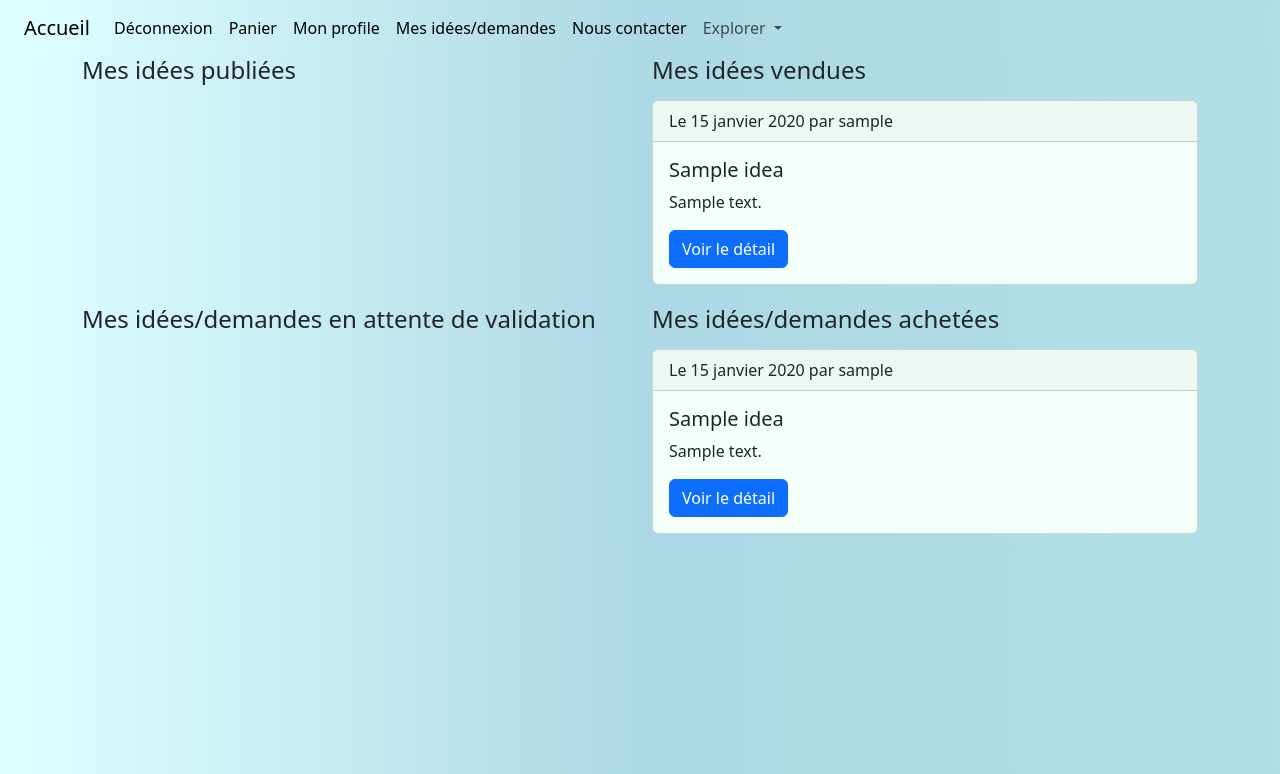
After one commit to gabigab117/remy, a Django app: page /ideas/my-ideas in a window 1280 px wide. The commit adds this page. Shown: the top 774 px of the page. Run offline with Django 4.2, Linux system fonts and the light colour scheme; a user stored in the database is signed in; tables that the repository leaves empty hold one stand-in row (values such as "Sample post"); some libraries are stand-ins or nearby versions.

Commit message:
my_ideas

```diff
--- a/src/ideas/templates/ideas/idea.html
+++ b/src/ideas/templates/ideas/idea.html
@@ -7,6 +7,7 @@
 
 
 {% block body %}
+{% if not idea.paid and idea.status %}
 {% if request.user.is_authenticated %}
 <div class="container text-center buy">
 	<form method="post" action="{% url 'ideas:add-to-cart' slug=idea.slug %}">
@@ -15,6 +16,7 @@
 	</form>
 	<h4>Prix : {{ idea.price }} €</h4>
 </div>
+{% endif %}
 {% endif %}
 
 <div class="container text-center idea">
@@ -40,7 +42,7 @@
 	</div>
 </div>
 
-
+{% if idea.status %}
 <div class="container text-center" style="margin-top:20px;">
 	<h3>Commentaires</h3>
 	{% for comment in comments %}
@@ -74,5 +76,5 @@
 
 
 </div>
-
+{% endif %}
 {% endblock %}
--- /dev/null
+++ b/src/ideas/templates/ideas/my-ideas.html
@@ -0,0 +1,97 @@
+{% extends 'base.html' %}
+
+{% block head %}
+<title>Mes idées / Demandes d'idées</title>
+
+{% endblock %}
+
+
+{% block body %}
+
+<div class="container" style="margin-bottom: 15px;">
+	<div class="row">
+		<div class="col-6">
+			<h4>Mes idées publiées</h4>
+			{% for idea in ideas_published %}
+			<div class="card">
+				<div class="card-header">
+					Le {{ idea.date }} par {{ idea.thinker.username }}
+				</div>
+				<div class="card-body">
+					<h5 class="card-title">
+						{{ idea.name }}
+					</h5>
+					<p class="card-text">
+						{{ idea.summary }}
+					</p>
+					<a href="{% url 'ideas:idea-detail' slug=idea.slug %}" class="btn btn-primary">Voir le détail</a>
+				</div>
+			</div>
+			{% endfor %}
+		</div>
+
+				<div class="col-6">
+			<h4>Mes idées vendues</h4>
+			{% for idea in ideas_sold %}
+			<div class="card">
+				<div class="card-header">
+					Le {{ idea.date }} par {{ idea.thinker.username }}
+				</div>
+				<div class="card-body">
+					<h5 class="card-title">
+						{{ idea.name }}
+					</h5>
+					<p class="card-text">
+						{{ idea.summary }}
+					</p>
+					<a href="{% url 'ideas:idea-detail' slug=idea.slug %}" class="btn btn-primary">Voir le détail</a>
+				</div>
+			</div>
+			{% endfor %}
+		</div>
+	</div>
+		<div class="row" style="margin-top: 20px;">
+			<div class="col-6">
+			<h4>Mes idées/demandes en attente de validation</h4>
+			{% for idea in ideas_waiting %}
+			<div class="card">
+				<div class="card-header">
+					Le {{ idea.date }} par {{ idea.thinker.username }}
+				</div>
+				<div class="card-body">
+					<h5 class="card-title">
+						{{ idea.name }}
+					</h5>
+					<p class="card-text">
+						{{ idea.summary }}
+					</p>
+					<a href="{% url 'ideas:idea-detail' slug=idea.slug %}" class="btn btn-primary">Voir le détail</a>
+				</div>
+			</div>
+			{% endfor %}
+
+			</div>
+			<div class="col-6">
+			<h4>Mes idées/demandes achetées</h4>
+			{% for idea in ideas_bought %}
+			<div class="card">
+				<div class="card-header">
+					Le {{ idea.date }} par {{ idea.thinker.username }}
+				</div>
+				<div class="card-body">
+					<h5 class="card-title">
+						{{ idea.name }}
+					</h5>
+					<p class="card-text">
+						{{ idea.summary }}
+					</p>
+					<a href="{% url 'ideas:idea-detail' slug=idea.slug %}" class="btn btn-primary">Voir le détail</a>
+				</div>
+			</div>
+			{% endfor %}
+			</div>
+		</div>
+
+</div>
+
+{% endblock %}
--- a/src/ideas/urls.py
+++ b/src/ideas/urls.py
@@ -1,7 +1,7 @@
 from django.urls import path
 from .views import idea_detail_view, ideas_and_request_ideas_view, contact_view, contact_view_ok, \
     IdeaCreateView, RequestIdeaCreateView, idea_create_confirm, request_idea_confirm, add_to_cart,\
-    cart, delete_from_cart, create_checkout_session, checkout_success, stripe_webhook
+    cart, delete_from_cart, create_checkout_session, checkout_success, stripe_webhook, my_ideas
 
 
 app_name = "ideas"
@@ -20,4 +20,5 @@ urlpatterns = [
     path('create/request-idea/', RequestIdeaCreateView.as_view(), name="create-request-idea"),
     path('create/idea-confirm/', idea_create_confirm, name="create-idea-confirm"),
     path('create/request-idea-confirm/', request_idea_confirm, name="create-request-idea-confirm"),
+    path('my-ideas', my_ideas, name="my-ideas"),
 ]
--- a/src/ideas/views.py
+++ b/src/ideas/views.py
@@ -267,3 +267,26 @@ def contact_view(request):
 
 def contact_view_ok(request):
     return render(request, "ideas/contact-ok.html")
+
+
+# Vues pour les idées/demandes achetées et pour mes idées postées
+def my_ideas(request):
+    # Afficher les idées/demandes de l'utilisateur connecté
+    user = request.user
+
+    # Mes idées/demandes publiées
+    ideas_published = Idea.objects.filter(thinker=user, status=True, paid=False)
+
+    # Mes idées/demandes en attente de validation
+    ideas_waiting = Idea.objects.filter(thinker=user, status=False)
+
+    # Mes idées/demandes vendues
+    ideas_sold = Idea.objects.filter(thinker=user, paid=True)
+
+    # Mes idées/demandes achetées
+    ideas_bought = Idea.objects.filter(buyer=user)
+
+    return render(request, "ideas/my-ideas.html", context={"ideas_published": ideas_published,
+                                                           "ideas_waiting": ideas_waiting,
+                                                           "ideas_sold": ideas_sold,
+                                                           "ideas_bought": ideas_bought})
--- a/src/templates/base.html
+++ b/src/templates/base.html
@@ -41,6 +41,9 @@
           <li class="nav-item">
           <a class="nav-link active" aria-current="page" href="{% url 'account:profile' %}">Mon profile</a>
         </li>
+        <li class="nav-item">
+          <a class="nav-link active" aria-current="page" href="{% url 'ideas:my-ideas' %}">Mes idées/demandes</a>
+        </li>
           {% endif %}
             <li class="nav-item">
           <a class="nav-link active" aria-current="page" href="{% url 'ideas:contact' %}">Nous contacter</a>
```
Also changed, not shown: README.md.
